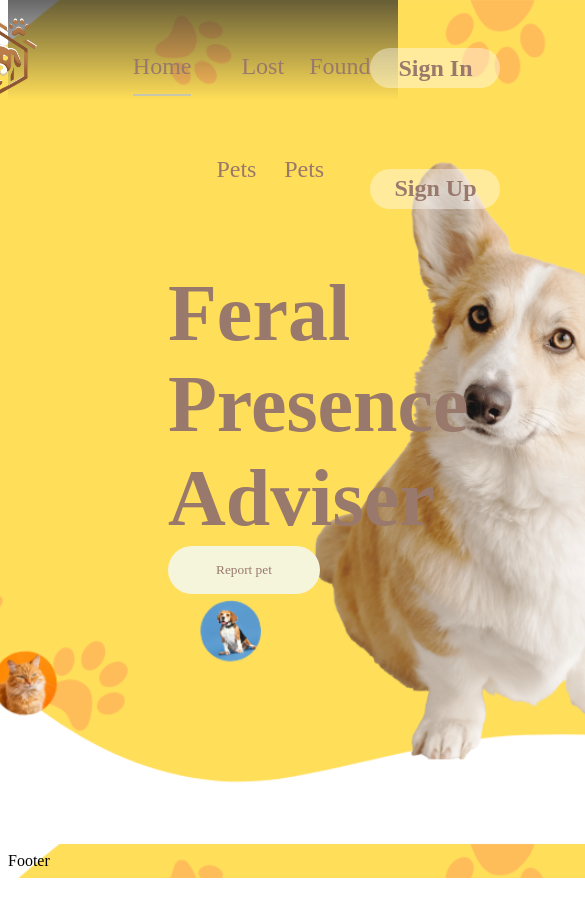
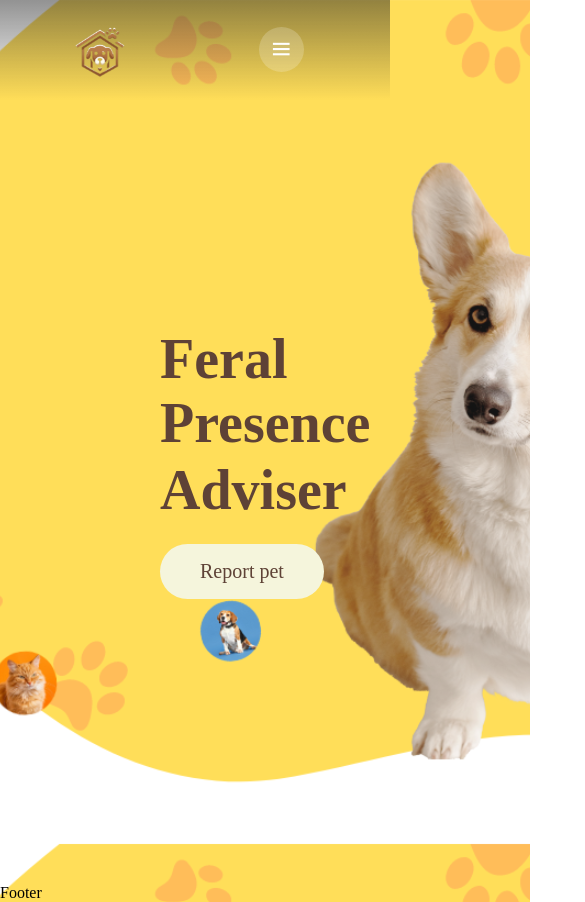
Before and after one commit to AlinaBurca/Feral-Presence-Adviser, a plain HTML site: page index.html in a window 390 px wide. Shown: the top 902 px of the page, 585 px wide, since content can reach past the window. Before the commit the page ends 878 px from the top, so only its background shows below. Drawn offline with nearby package versions, Linux system fonts and the light colour scheme; a web font is replaced by a local one.

Commit message:
al doilea commit

```diff
--- a/index.html
+++ b/index.html
@@ -25,6 +25,7 @@
             <li><a href="#" class="link active">Home</a></li>
             <li><a href="#" class="link">Lost Pets</a></li>
             <li><a href="#" class="link">Found Pets</a></li>
+            <li><a href="#" class="link">About us</a></li>
           </ul>
         </div>
         <div class="nav-button">
--- a/style.css
+++ b/style.css
@@ -1,117 +1,119 @@
+* {
+  box-sizing: border-box;
+  margin: 0;
+  padding: 0;
+}
+
 body {
   background: url("img/1.png");
   background-size: cover;
   background-repeat: no-repeat;
   background-attachment: fixed;
 }
-.wrapper{
-  display:flex;
-  justify-content: center;
-  align-items: center;
-  min-height: 110vh;
+header {
+  font-size: 30px;
+  text-align: center;
+  padding: 10px 0 30px 0;
 }
-.navigation
-{position:fixed;
- top:0;
+
+.navigation {
+  position: fixed;
+  top: 0;
   display: flex;
   justify-content: space-around;
   width: 100%;
   height: 100px;
   line-height: 100px;
- background: linear-gradient(rgba(39,39,39,0.7),transparent);
- z-index:100;
+  background: linear-gradient(rgba(39, 39, 39, 0.5), transparent);
+  z-index: 100;
 }
 .nav-logo img {
   width: auto;
-  height: 7rem;
+  height: 6rem;
   user-select: none;
-  margin-top:0rem;
-  margin-left:-5rem;
+  margin-top: 0rem;
+  margin-left: -3.5rem;
+  position: fixed;
 }
-.nav-menu ul{
+.nav-menu ul {
   display: flex;
 }
-.nav-menu ul li
-{
+.nav-menu ul li {
   list-style-type: none;
-
 }
-.nav-menu ul li .link
-{
-  text-decoration:none;
-  font-weight:500;
-  color:#99796b;
+.nav-menu ul li .link {
+  text-decoration: none;
+  font-weight: 500;
   font-family: Coiny;
-  padding-bottom: 15px;
-  margin: 0 25px;
-  font-size: 1.5rem;
+  padding-bottom: 25px;
+  margin: 0px 25px;
+  font-size: 1.25rem;
+  color: #5e4236;
 }
-.link:hover, .active
-{
+.link:hover,
+.active {
   border-bottom: 2px solid rgb(199, 199, 175);
 }
-.nav-button .btn
-{
-  margin-top: 3rem;
-  width :130px;
+.nav-button {
+  margin-bottom: 2rem;
+}
+.nav-button .btn {
+  color: #5e4236;
+  margin-top: 2rem;
+  width: 130px;
   height: 40px;
-  font-weight: 700;
-  background: rgba(255,255,255,0.4);
-  color:#99796b;
+  font-weight: 500;
+  background: rgba(255, 255, 255, 0.4);
   font-family: Coiny;
-  border:none;
+  border: none;
   border-radius: 30px;
-  cursor:pointer;
-  transition: .3s ease;
-  font-size: 1.5rem;
-
+  cursor: pointer;
+  transition: 0.3s ease;
+  font-size: 1.25rem;
 }
-.btn:hover{
-  background:black;
-  color:white;
+.btn:hover {
+  background: black;
+  color: white;
 }
-#registerBtn{
-  margin: left 15px;
+#registerBtn {
+  margin-left: 15px;
 }
-.nav-menu-btn{
-  display:none;
+.nav-menu-btn {
+  display: none;
 }
 
-
-.title1
-{
-  display:flex;
+.title1 {
+  display: flex;
   flex-direction: column;
   justify-content: center;
-  align-items:flex-start;
-  color:#99796b;
+  align-items: flex-start;
+  color: #5e4236;
   padding: 0rem 10rem;
 }
 
-.title1 h1
-{
- margin-top:0.1rem;
+.title1 h1 {
+  margin-top: 0.1rem;
   margin-bottom: 0.1rem;
- font-size:5rem;
-
-
+  font-size: 5rem;
 }
 
-.title1 .btn{
-  padding:1rem 3rem;
-  font: size 1rem;
+.title1 .btn {
+  padding: 1rem 3rem;
+  font-size: 1.75rem;
+  margin-top: 20px;
+  font-weight: 500;
   font-family: Coiny;
-  border:none;
-  color:#99796b;
-  background:beige;
-  cursor:pointer;
+  border: none;
+  color: #5e4236;
+  background: beige;
+  cursor: pointer;
   border-radius: 50px;
 }
-.title1 .btn:hover{
-  background:black;
-  color:white;
+.title1 .btn:hover {
+  background: black;
+  color: white;
+}
 
-}
 /***********************************************************************
  *  Cover
  **********************************************************************/
@@ -121,9 +123,194 @@ body {
   display: flex;
   align-items: center;
   justify-content: left;
-
 }
 
 .cover {
   width: 30rem;
 }
+
+@media only screen and (max-width: 1032px) {
+  .nav-menu ul li .link {
+    text-decoration: none;
+    font-weight: 500;
+    font-family: Coiny;
+    padding-bottom: 25px;
+    margin: 0px 15px;
+    font-size: 1.25rem;
+    color: #5e4236;
+  }
+
+  .nav-logo img {
+    width: auto;
+    height: 6rem;
+    user-select: none;
+    margin-top: 0rem;
+    margin-left: -3rem;
+  }
+
+  .title1 h1 {
+    margin-top: 0.1rem;
+    margin-bottom: 0.1rem;
+    font-size: 3.5rem;
+  }
+
+  .title1 .btn {
+    padding: 1rem 2.5rem;
+    font-size: 1.25rem;
+    margin-top: 20px;
+    font-weight: 500;
+    font-family: Coiny;
+    border: none;
+    color: #5e4236;
+    background: beige;
+    cursor: pointer;
+    border-radius: 50px;
+  }
+}
+
+@media only screen and (max-width: 900px) {
+  .nav-logo img {
+    width: auto;
+    height: 4.5rem;
+    user-select: none;
+    margin-top: 1rem;
+    margin-left: -2rem;
+  }
+
+  .nav-menu ul li .link {
+    text-decoration: none;
+    font-weight: 200;
+    color: #5e4236;
+    font-family: Coiny;
+    padding-bottom: 25px;
+    margin: 0px 10px;
+    font-size: 1.1rem;
+  }
+
+  .nav-button .btn {
+    margin-top: 2rem;
+    width: 110px;
+    height: 35px;
+    font-weight: 700;
+    background: rgba(255, 255, 255, 0.4);
+    color: #5e4236;
+    font-family: Coiny;
+    border: none;
+    border-radius: 30px;
+    cursor: pointer;
+    transition: 0.3s ease;
+    font-size: 1.1rem;
+  }
+
+  .title1 h1 {
+    margin-top: 0.1rem;
+    margin-bottom: 0.1rem;
+    font-size: 3.5rem;
+  }
+
+  .title1 .btn {
+    padding: 1rem 2.5rem;
+    font-size: 1.25rem;
+    margin-top: 20px;
+    font-weight: 500;
+    font-family: Coiny;
+    border: none;
+    color: #5e4236;
+    background: beige;
+    cursor: pointer;
+    border-radius: 50px;
+  }
+}
+
+@media only screen and (max-width: 786px) {
+  .nav-button {
+    display: none;
+  }
+  .nav-menu.responsive {
+    top: 100px;
+  }
+  .nav-menu {
+    position: absolute;
+    top: -800px;
+    display: flex;
+    justify-content: center;
+    background: rgba(255, 255, 255, 0.2);
+    width: 100%;
+    height: 90vh;
+    backdrop-filter: blur(20px);
+    transition: 0.3s;
+  }
+  .nav-menu ul {
+    flex-direction: column;
+    text-align: center;
+  }
+  .nav-menu-btn {
+    display: block;
+  }
+  .nav-menu-btn i {
+    font-size: 25px;
+    color: #fff;
+    padding: 10px;
+    background: rgba(255, 255, 255, 0.2);
+    border-radius: 50%;
+    cursor: pointer;
+    transition: 0.3s;
+  }
+  .nav-menu-btn i:hover {
+    background: rgba(255, 255, 255, 0.15);
+  }
+  .title1 h1 {
+    margin-top: 0.1rem;
+    margin-bottom: 0.1rem;
+    font-size: 3.5rem;
+  }
+
+  .title1 .btn {
+    padding: 1rem 2.5rem;
+    font-size: 1.25rem;
+    margin-top: 20px;
+    font-weight: 500;
+    font-family: Coiny;
+    border: none;
+    color: #5e4236;
+    background: beige;
+    cursor: pointer;
+    border-radius: 50px;
+  }
+}
+@media only screen and (max-width: 540px) {
+  .wrapper {
+    min-height: 100vh;
+  }
+  .form-box {
+    width: 100%;
+    height: 500px;
+  }
+  .register-container,
+  .login-container {
+    width: 100%;
+    padding: 0 20px;
+  }
+  .register-container .two-forms {
+    flex-direction: column;
+    gap: 0;
+  }
+  .title1 h1 {
+    margin-top: 0.1rem;
+    margin-bottom: 0.1rem;
+    font-size: 3.5rem;
+  }
+
+  .title1 .btn {
+    padding: 1rem 2.5rem;
+    font-size: 1.25rem;
+    margin-top: 20px;
+    font-weight: 500;
+    font-family: Coiny;
+    border: none;
+    color: #5e4236;
+    background: beige;
+    cursor: pointer;
+    border-radius: 50px;
+  }
+}
```
Lines whose indentation alone changed are shown as unchanged.
